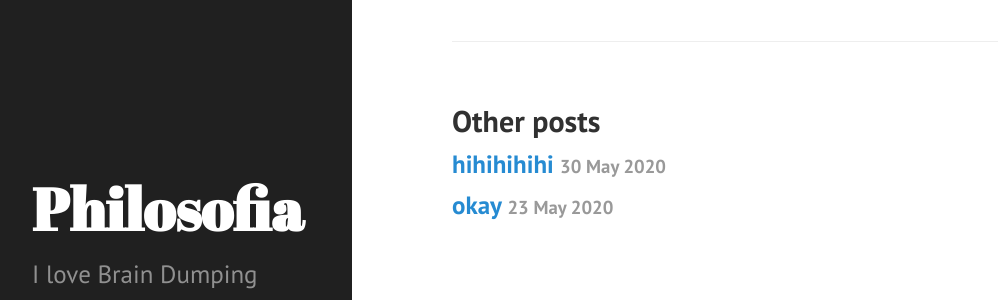
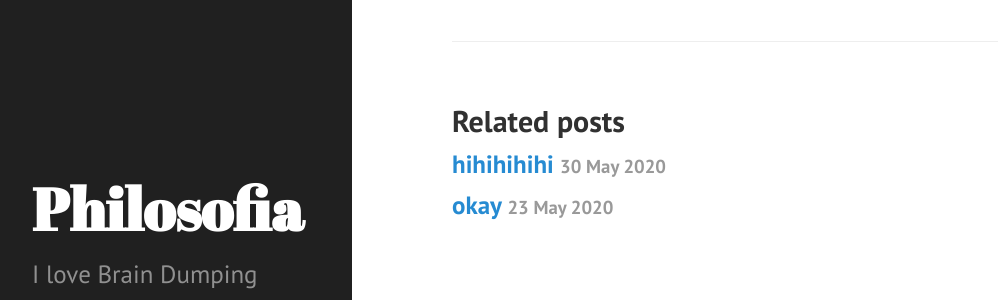
Before and after one commit to philosofia/philosofia.github.io, a Jekyll site: the page built from _posts/2020-05-26-test.md, in a window 1280 px wide. Shown: the part 392-692 px from the top of the page, without its empty margins (8-1006 px from the left). Built offline with Jekyll 4.4.1, drawn with Linux system fonts in a browser that asks for light colours.

Commit message:
Update post.html

```diff
--- a/_layouts/post.html
+++ b/_layouts/post.html
@@ -10,7 +10,7 @@ layout: default
 
 {% if site.related_posts.size >= 1 %}
 <div class="related">
-  <h2>Other posts</h2>
+  <h2>Related posts</h2>
   <ul class="related-posts">
     {% for post in site.related_posts limit:3 %}
       <li>
```
